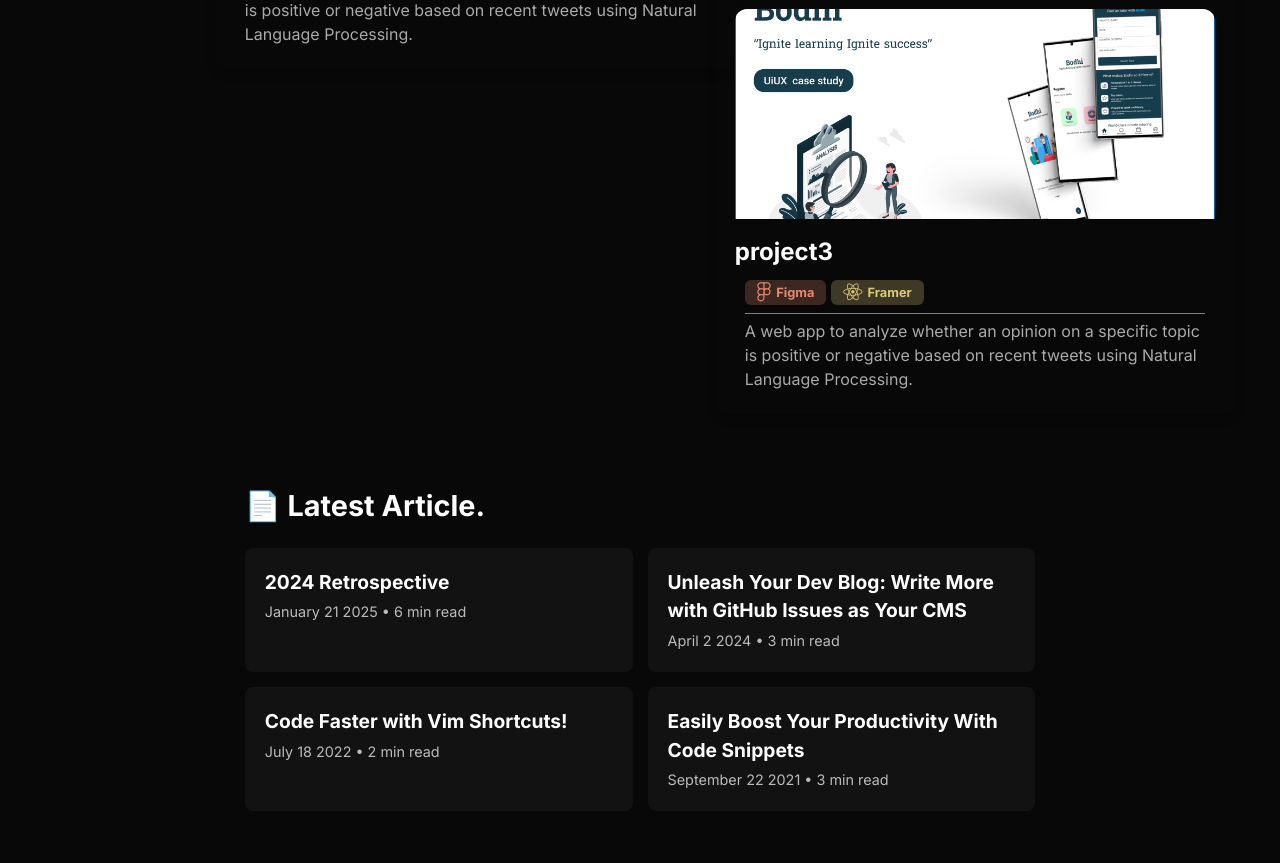
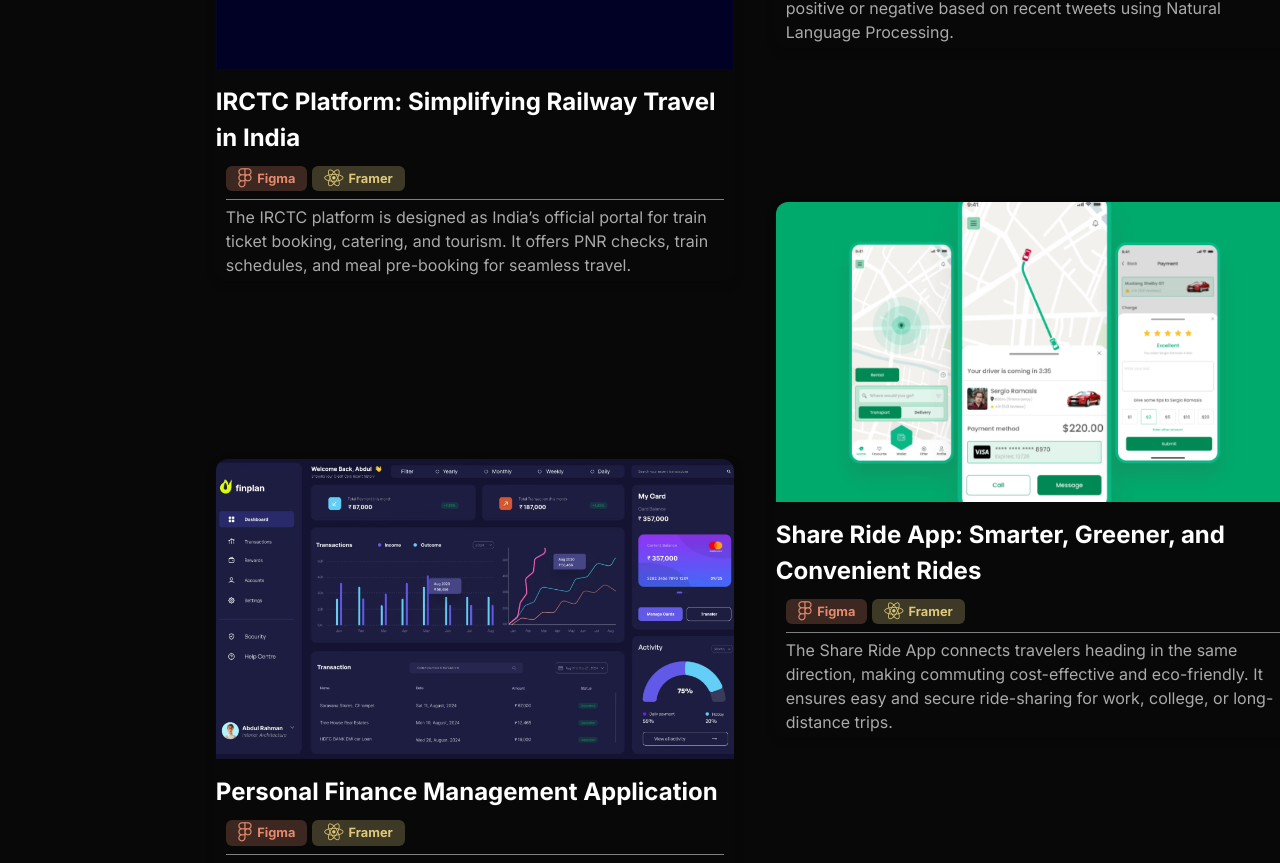
Before and after one commit to Sakthikumar08/Hari-Portfolio, a React (Create React App) app: page / in a window 1280 px wide. Shown: the part 1833-2696 px from the top of the page. Built offline with nearby package versions, Linux system fonts and the light colour scheme; a web font is replaced by a local one.

Commit message:
Completed products page

```diff
--- a/src/components/Home.js
+++ b/src/components/Home.js
@@ -38,20 +38,28 @@ const Home = () => {
           link: "/creative"
         },
         {
-         title: "project2",
-            image: require("../assets/bodhi.png"),
+         title: "IRCTC Platform: Simplifying Railway Travel in India",
+            image: require("../assets/irctc.PNG"),
             description:
-              "A web app to analyze whether an opinion on a specific topic is positive or negative based on recent tweets using Natural Language Processing.",
+              "The IRCTC platform is designed as India’s official portal for train ticket booking, catering, and tourism. It offers PNR checks, train schedules, and meal pre-booking for seamless travel.",
             tech: ["Figma", "Framer"],
             link: "/creative"
           },{
-            title: "project3",
-               image: require("../assets/bodhi.png"),
+            title: "Share Ride App: Smarter, Greener, and Convenient Rides",
+               image: require("../assets/shareride.PNG"),
                description:
-                 "A web app to analyze whether an opinion on a specific topic is positive or negative based on recent tweets using Natural Language Processing.",
+                 "The Share Ride App connects travelers heading in the same direction, making commuting cost-effective and eco-friendly. It ensures easy and secure ride-sharing for work, college, or long-distance trips.",
                tech: ["Figma", "Framer"],
                link: "/creative"
              },
+             {
+              title: "Personal Finance Management Application",
+                 image: require("../assets/pfma.avif"),
+                 description:
+                   "This app simplifies money management by offering budgeting, expense tracking, and financial goal-setting in one place. Its intuitive interface helps users monitor income, categorize spending, and make informed financial decisions.",
+                 tech: ["Figma", "Framer"],
+                 link: "/creative"
+               },
 
     ];
 
@@ -214,6 +222,7 @@ Expertise extends to Frontend-Development enabling me to create both aesthetical
                         <div className="about-image">
                             <img src={profile} alt="Hari Baskar" />
                         </div>
+                        <br />
                     </div>
                 </motion.div>
 
--- a/src/components/ProjectPage.css
+++ b/src/components/ProjectPage.css
@@ -112,7 +112,7 @@
 /* Project Image */
 .project-image {
     width: 100%;
-    height:210px;
+    height:320px;
     object-fit: cover;
     border-top-left-radius: 12px;
     border-top-right-radius: 12px;
--- a/src/components/Styles.css
+++ b/src/components/Styles.css
@@ -294,7 +294,7 @@ body {
 /* Individual project card */
 .portfolio-card {
     border-radius: 12px;
-    padding: 20px;
+    padding: 1px;
     width: 520px;
     box-shadow: 0px 4px 10px rgba(0, 0, 0, 0.2);
     margin-bottom: 20px;
@@ -308,19 +308,20 @@ body {
 }
 
 .portfolio-card:nth-child(odd) {
-    margin-left: 500px;
+    margin-left: 560px;
     margin-top:-100px;
     /* Indent even cards to create zigzag */
 }
 
 .portfolio-image {
-    width: 100%;
-    height: 210px;
+    width: 120%; /* Increase from 100% to 120% */
+    height: 300px;
     object-fit: cover;
     border-top-left-radius: 12px;
     border-top-right-radius: 12px;
     margin-bottom: 15px;
 }
+
 
 /* Portfolio Header - Title & Icon */
 .portfolio-header {
```
Also changed, not shown: src/assets/img.png (added).
